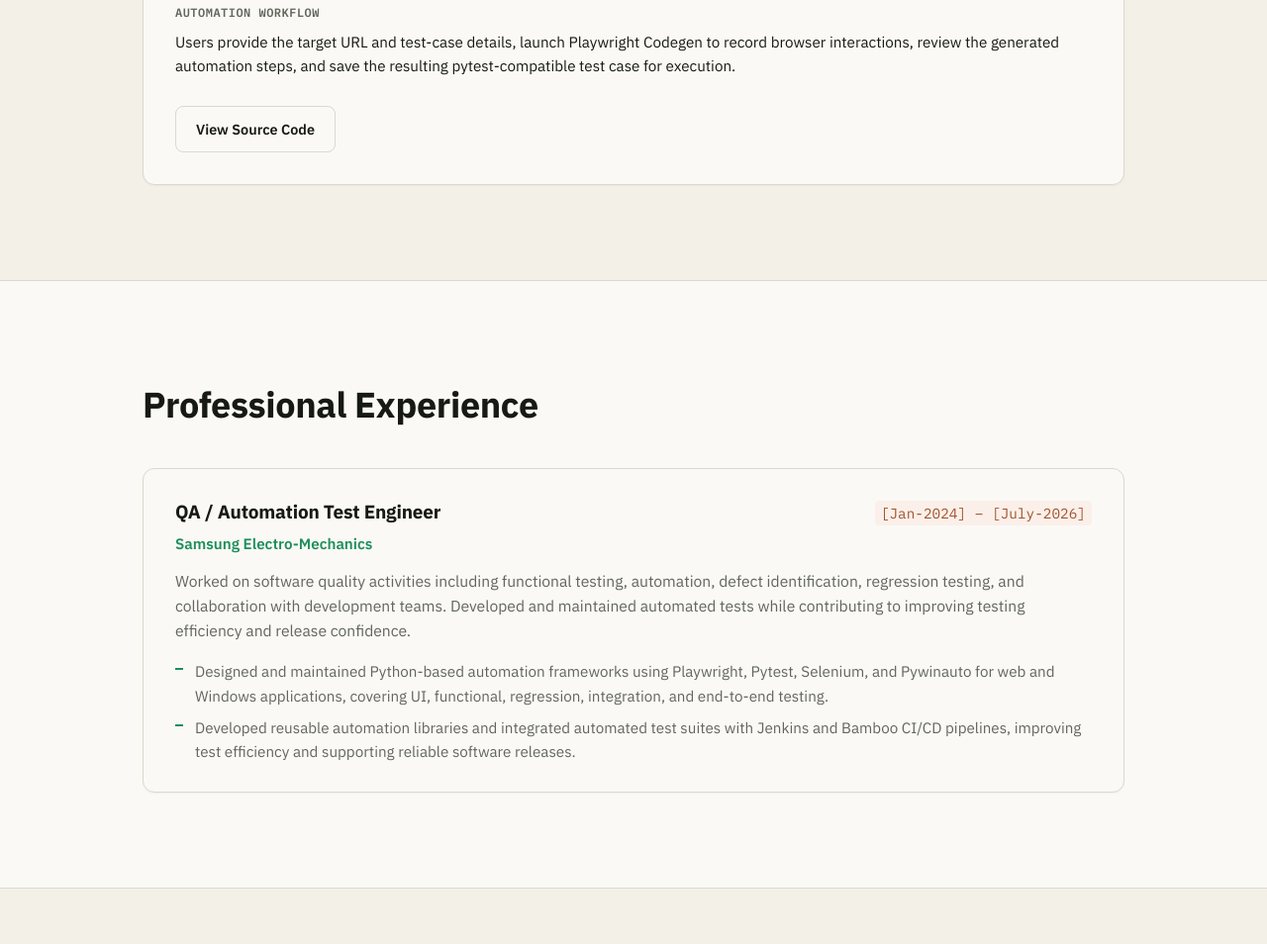
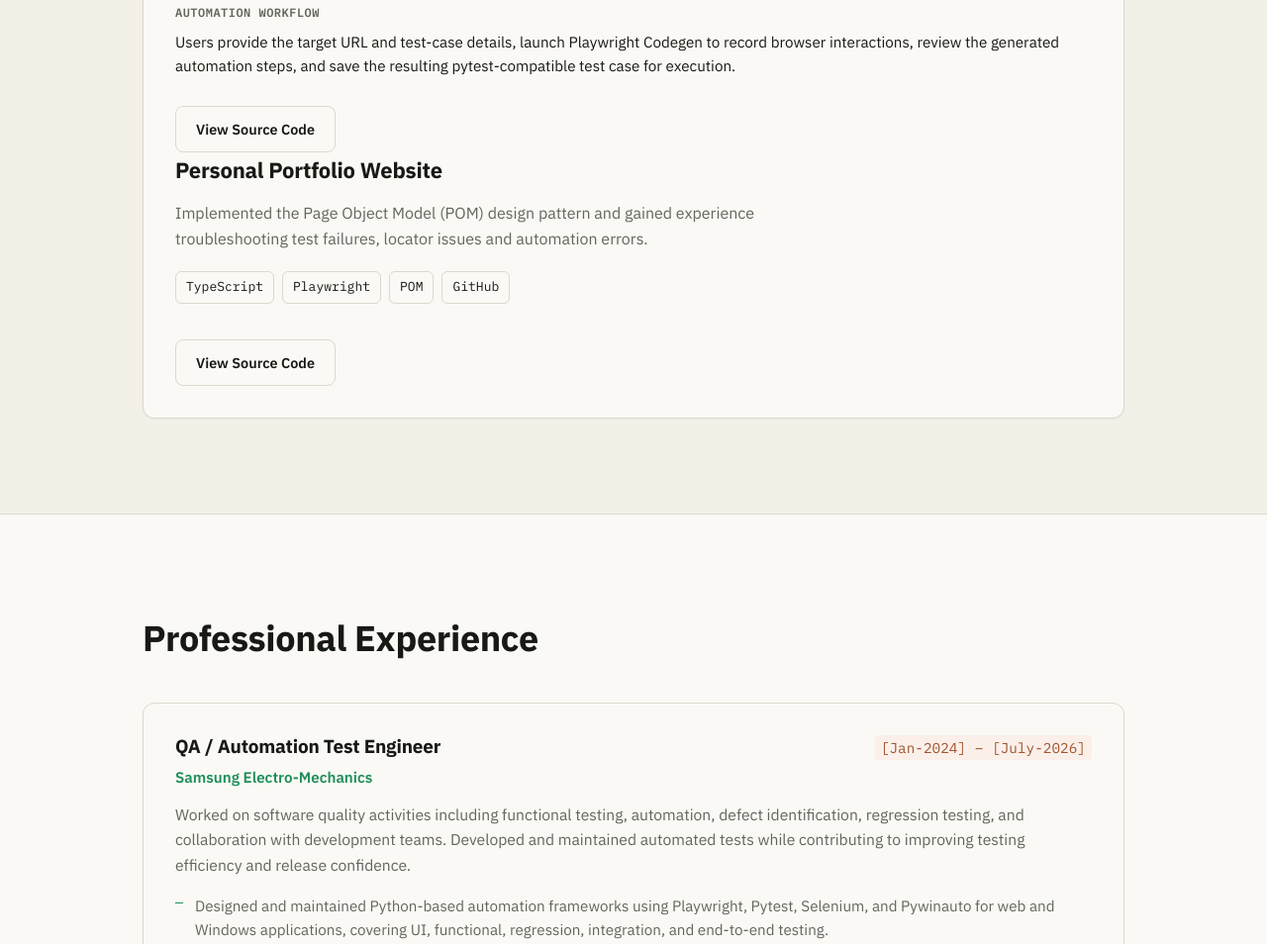
Before and after one commit to PRAJITHS25/prajith-portfolio, a website: page index.html in a window 1280 px wide. Shown: the part 3430-4384 px from the top of the page at 99% size. Drawn offline with Linux system fonts and the light colour scheme; a script that the page names is missing.

Commit message:
Project changes

```diff
--- a/index.html
+++ b/index.html
@@ -3,7 +3,7 @@
 <head>
 <meta charset="UTF-8">
 <meta name="viewport" content="width=device-width, initial-scale=1.0">
-<title>Prajith S — QA Automation Engineer</title>
+<title>Prajith Selvaraj — QA Automation Engineer</title>
 <meta name="description" content="QA Automation Engineer specializing in Python, Playwright and API automation. Portfolio, projects, and professional experience.">
 <link rel="preconnect" href="https://fonts.googleapis.com">
 <link rel="preconnect" href="https://fonts.gstatic.com" crossorigin>
@@ -179,7 +179,26 @@
     </p>
   </div>
 
-  <a href="https://github.com/PRAJITHS25/autocraft-playwright"
+  <a href="https://github.com/PRAJITHS25/prajith-portfolio"
+     class="btn btn-secondary"
+     target="_blank"
+     rel="noopener">
+    View Source Code
+  </a>
+  <h3>Personal Portfolio Website</h3>
+  <p>
+    Implemented the Page Object Model (POM) design pattern and gained experience troubleshooting test failures,
+locator issues and automation errors.
+  </p>
+
+  <ul class="chip-row">
+    <li>TypeScript</li>
+    <li>Playwright</li>
+    <li>POM</li>
+    <li>GitHub</li>
+  </ul>
+
+  <a href="https://github.com/PRAJITHS25/prajith-portfolio"
      class="btn btn-secondary"
      target="_blank"
      rel="noopener">
```
